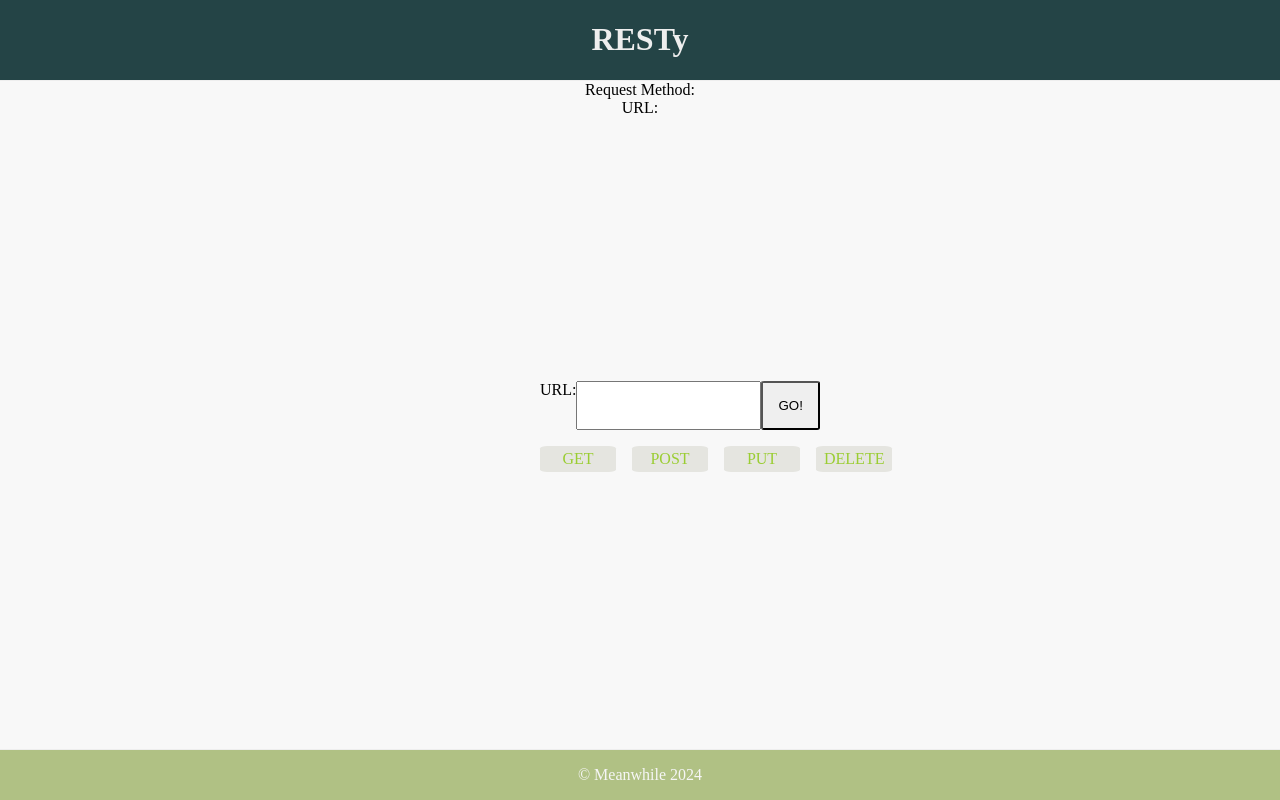
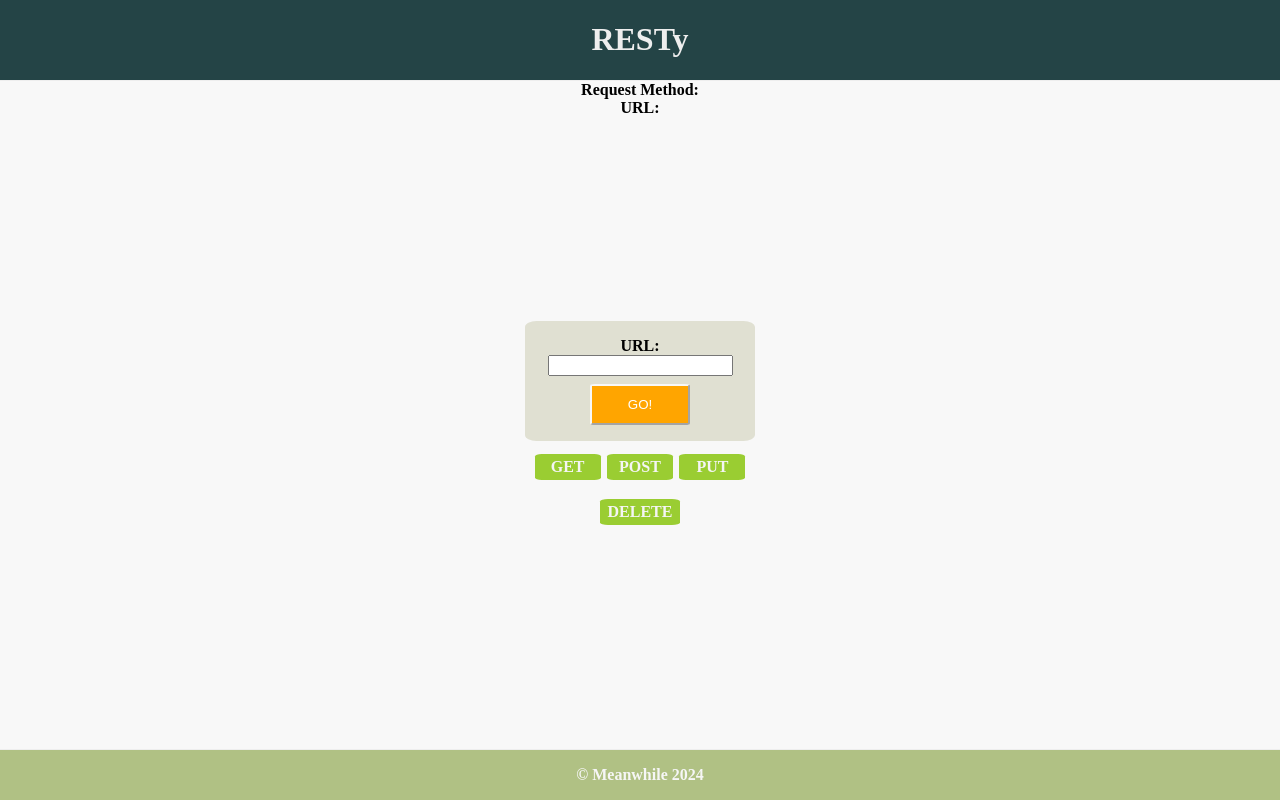
Before and after one commit to agabekian/resty, a React (Vite) app: page / in a window 1280 px wide. Built offline with nearby package versions, Linux system fonts and the light colour scheme.

Commit message:
spring-styling

```diff
--- a/src/App.scss
+++ b/src/App.scss
@@ -11,6 +11,7 @@ body {
   height: 100%;
   font-family: "Apple SD Gothic Neo";
   text-align:center;
+  font-weight: 600;
 
 
   #root {
@@ -19,9 +20,14 @@ body {
     height: 100%;
   }
 
-  button {
+  button { //GO
     border-radius: 5%;
-    padding: 15px;
+    border-color: rgb(248, 248, 248);
+    padding: 11px;
+    margin-top: 0.5rem;
+    background-color: orange;
+    color: white;
+    min-width: 50%;
   }
 
 
--- a/src/Components/Form/Form.scss
+++ b/src/Components/Form/Form.scss
@@ -4,21 +4,31 @@ $radius: 40%;
 form {
   display: inline-block;
   margin: auto;
-  width: 200px;
+  width: 250px;
+
 
   label {
-    display: flex;
-    margin: 1rem 0;
+    display: flex; // Use flexbox
+    justify-content: center; // Center align the buttons horizontally
+    flex-wrap: wrap; // Allow wrapping if needed
+    &.formLabel{
+      background-color: #e0e0d2;
+      border-radius:  5%;
+      padding: 1rem;
+      margin: 0.6rem;
+    }
 
     &.methods {
+      text-align: center;
       span {
         cursor: pointer;
-        margin-right: 1rem;
+        margin: 0.2rem;
         padding: .25rem .5rem;
-        background: #e5e5e0;
-        color: yellowgreen;
+        margin-bottom: 1rem;
+        background: yellowgreen;
+        color: whitesmoke;
         border-radius: 10%;
-        min-width: 30%;
+        min-width: 20%;
         text-align: center;
 
         &:hover, &.active {
--- a/src/Components/Form/index.jsx
+++ b/src/Components/Form/index.jsx
@@ -1,31 +1,34 @@
 import './Form.scss';
+import {useState} from "react";
 
 const Form = (props) => {
+    const [verb, setVerb] = useState('');
+
     const handleSubmit = (e) => {
         e.preventDefault();
+        setVerb(e.target.value);
         const formData = {
-            method: 'GET',
+            method: verb,
             url: 'https://swapi.dev/api/people',
         };
         props.handleApiCall(formData);
     }
+    const handleButtonClick = (e) => setVerb(e.target.id);
 
     return (
-        <>
         <form onSubmit={handleSubmit}>
-                <label>
+            <label className="formLabel">
                 <span>URL: </span>
                 <input name='url' type='text'/>
                 <button type="submit">GO!</button>
             </label>
             <label className="methods">
-                    <span id="get">GET</span>
-                    <span id="post">POST</span>
-                    <span id="put">PUT</span>
-                    <span id="delete">DELETE</span>
+                <span id="get" onClick={handleButtonClick}>GET</span>
+                <span id="post" onClick={handleButtonClick}>POST</span>
+                <span id="put" onClick={handleButtonClick}>PUT</span>
+                <span id="delete" onClick={handleButtonClick}>DELETE</span>
             </label>
         </form>
-        </>
     );
 }
 
```
Lines whose indentation alone changed are shown as unchanged.
